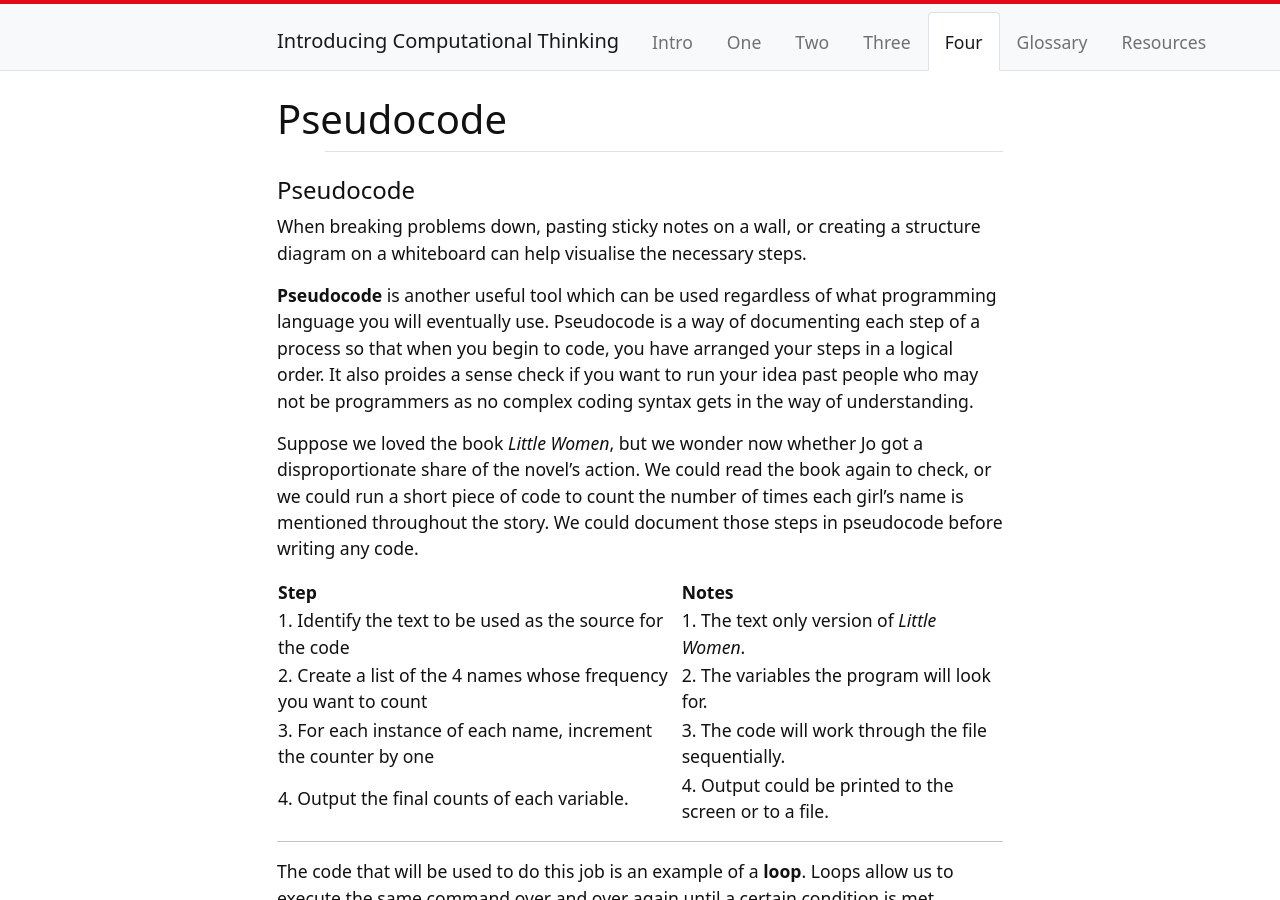
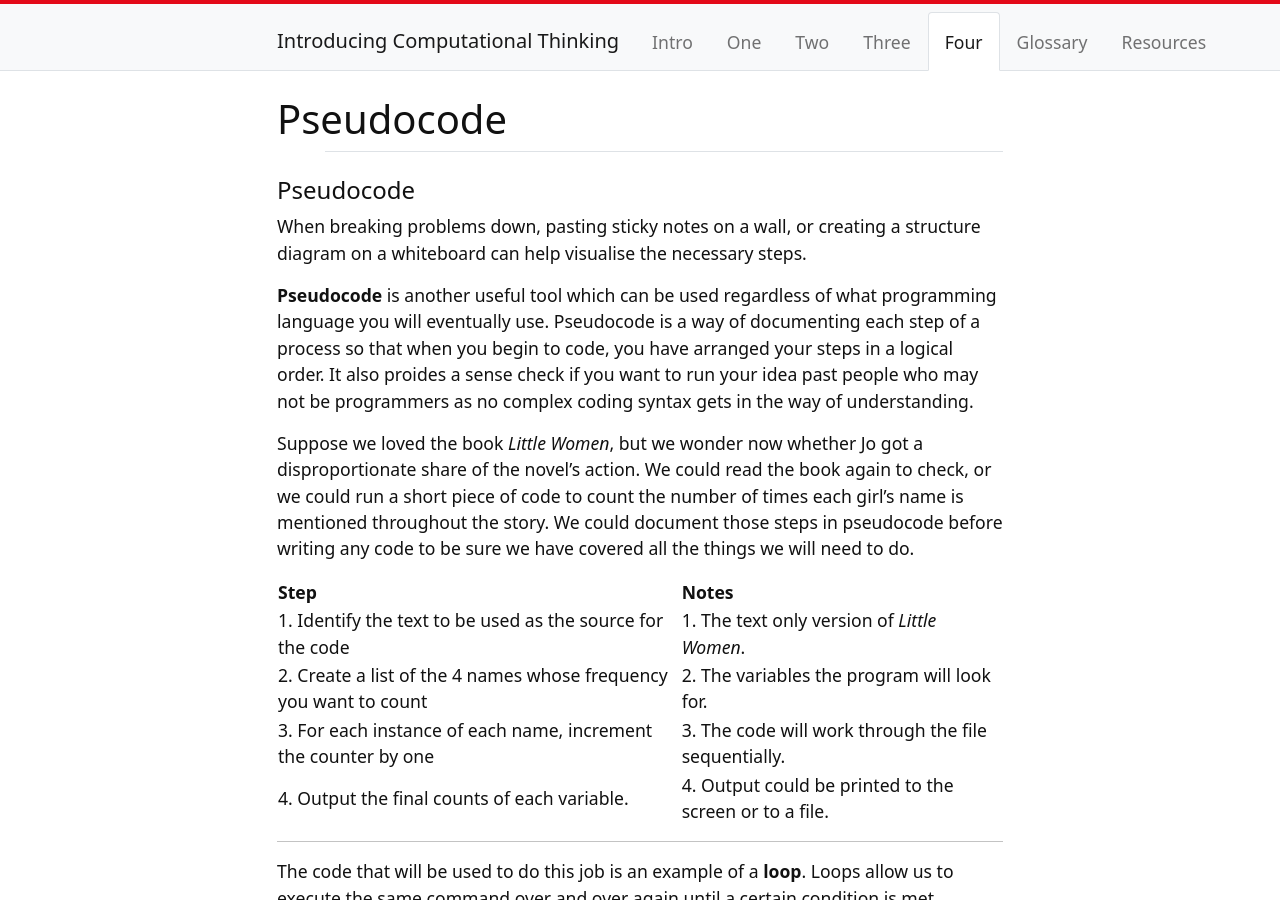
Before and after one commit to weaverbel/intro-computational-thinking, a Jekyll site: the page built from content/4-lesson.md, in a window 1280 px wide and 900 px high. Built offline with Jekyll 4.4.1, drawn with Linux system fonts in a browser that asks for light colours.

Commit message:
Update 4-lesson.md
resize and explain more

```diff
--- a/content/4-lesson.md
+++ b/content/4-lesson.md
@@ -9,7 +9,7 @@ When breaking problems down, pasting sticky notes on a wall, or creating a struc
 
 **Pseudocode** is another useful tool which can be used regardless of what programming language you will eventually use. Pseudocode is a way of documenting each step of a process so that when you begin to code, you have arranged your steps in a logical order. It also proides a sense check if you want to run your idea past people who may not be programmers as no complex coding syntax gets in the way of understanding.
 
-Suppose we loved the book *Little Women*, but we wonder now whether Jo got a disproportionate share of the novel's action. We could read the book again to check, or we could run a short piece of code to count the number of times each girl's name is mentioned throughout the story. We could document those steps in pseudocode before writing any code.
+Suppose we loved the book *Little Women*, but we wonder now whether Jo got a disproportionate share of the novel's action. We could read the book again to check, or we could run a short piece of code to count the number of times each girl's name is mentioned throughout the story. We could document those steps in pseudocode before writing any code to be sure we have covered all the things we will need to do.
 
 | **Step** | &nbsp; |  **Notes** |
 | :--- | :---: | :--- |
@@ -24,7 +24,7 @@ The code that will be used to do this job is an example of a **loop**. Loops all
 
 In the example above, the program will search all the way through the text of *Little Women* adding up all the appearances of the first name in the list (Amy). Then it will go through the text again to do the count for Beth. The same thing will then be done for Jo and Meg respectively, and then the program will report its findings for each name and stop because the list of four names has been exhausted, i.e. the condition has been met.
 
-{% include figure.html img="loop.png" alt="How loops work" caption="Loops in programming" width="85%" %}
+{% include figure.html img="loop-diagram.png" alt="How loops work" caption="Loops in programming" width="75%" %}
 
 ---------
 
```
